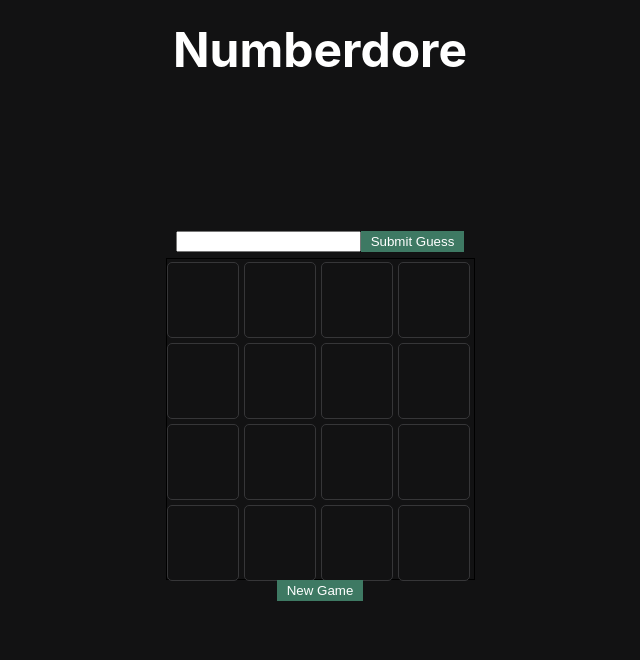
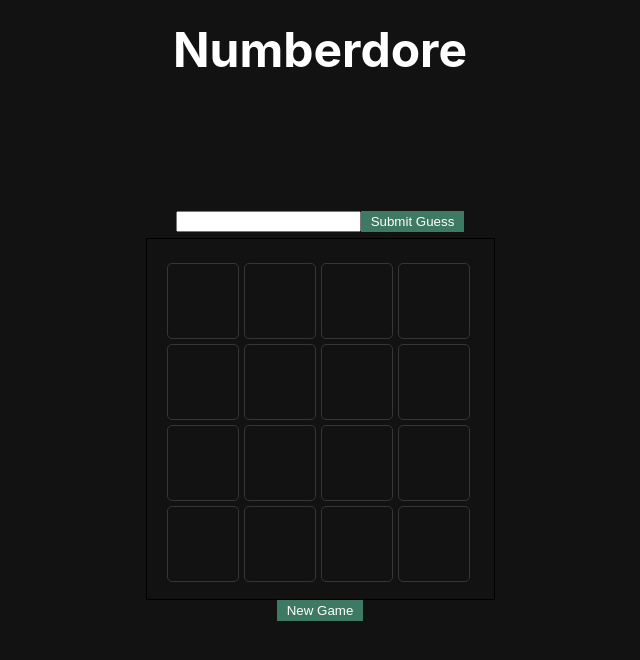
Before and after one commit to goldenkairos/guess-the-number-game-react, a React (Create React App) app: page / in a window 1280 px wide. Shown: the top 660 px of the page, without its empty margins (320-960 px from the left). Built offline with nearby package versions, Linux system fonts and the light colour scheme.

Commit message:
fixed bugs

```diff
--- a/src/App.css
+++ b/src/App.css
@@ -42,9 +42,10 @@
 .board-container {
   border: 1px solid black;
   height: 40vh;
-  display: flex;
+  display: grid;
   justify-content: center;
   align-items: center;
+  padding: 20px;
 }
 
 .grid-container {
--- a/src/DisplayResult.jsx
+++ b/src/DisplayResult.jsx
@@ -3,6 +3,7 @@ import Block from "./Block";
 function DisplayResult ({secretNumber, userWin}){
 
   let secretNumberStr = String(secretNumber?.secretNumber)
+  console.log(secretNumberStr);
 
   return (
     <>
--- a/src/SecreNumber.jsx
+++ b/src/SecreNumber.jsx
@@ -82,7 +82,7 @@ function SecretNumber() {
   function handleUserInput(userInput) {
     setUserGuesses([...userGuesses, userInput]);
     const currRowIdx = userGuesses.length;
-      console.log("current guess index ",currRowIdx);
+    console.log("current guess index ", currRowIdx);
     updateBoard(userInput, currRowIdx);
   }
 
@@ -122,7 +122,6 @@ function SecretNumber() {
     setUserWin(false);
   }
 
-
   function checkGameCompletion() {
     const numberOfGuesses = userGuesses.length;
 
@@ -139,7 +138,7 @@ function SecretNumber() {
     <>
       <div className="game-container">
         {isGameCompleted ? (
-          <DisplayResult secretNumber={ {secretNumber} } userWin={userWin} />
+          <DisplayResult secretNumber={secretNumber} userWin={userWin} />
         ) : (
           <div></div>
         )}
--- a/src/UserGuess.jsx
+++ b/src/UserGuess.jsx
@@ -1,20 +1,13 @@
-import { useState } from "react";
+
 function UserGuess({ handleUserInput, isGameCompleted }) {
-  const [userInput, setUserInput] = useState("");
 
   const handleSubmit = (e) => {
     e.preventDefault(); //Prevent the form from submitting
+    const userInput = e.target.elements.userInput.value;
     console.log(userInput);
     handleUserInput(userInput);
-
-    //clear the input field after each submission
-    setUserInput("");
   };
 
-  //display user's input on the field as the user types
-  const handleChange = (e) => {
-    setUserInput(e.target.value);
-  };
 
   return (
     <form onSubmit={handleSubmit}>
@@ -24,8 +17,6 @@ function UserGuess({ handleUserInput, isGameCompleted }) {
         maxLength="4"
         pattern="\d{4}"
         required
-        value={userInput}
-        onChange={handleChange}
       ></input>
       <button type="submit" disabled={isGameCompleted}>
         Submit Guess
```
Lines whose indentation alone changed are shown as unchanged.
